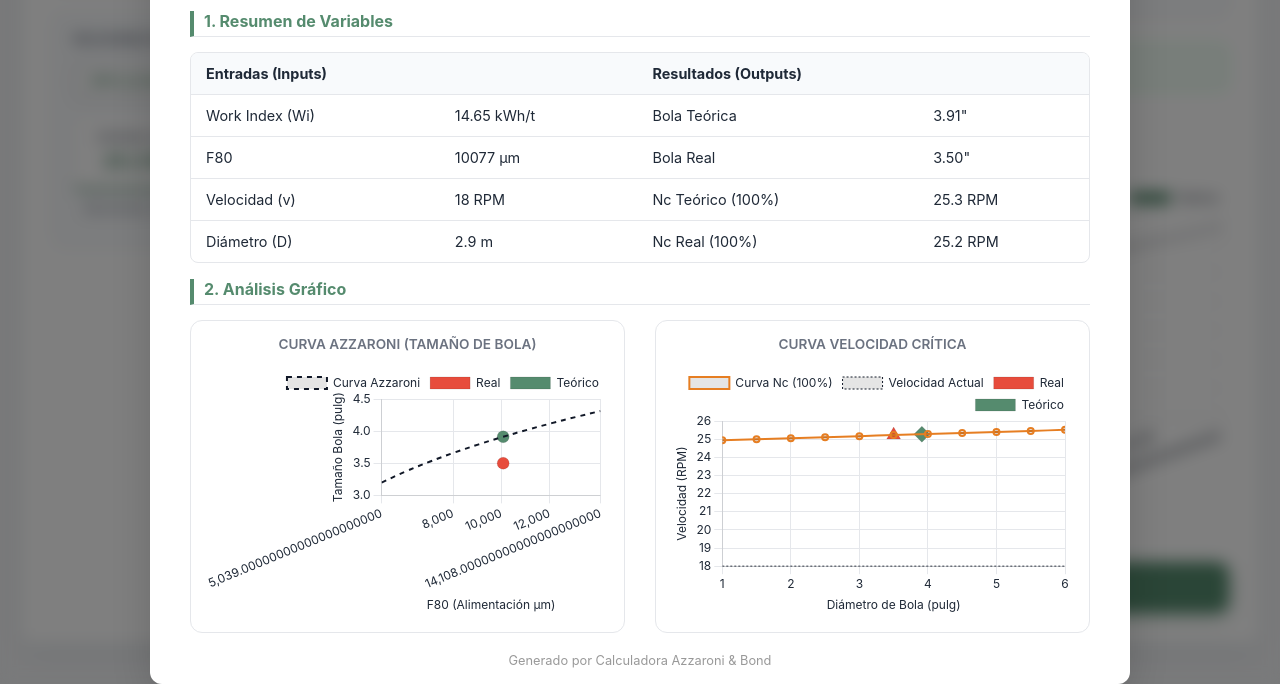
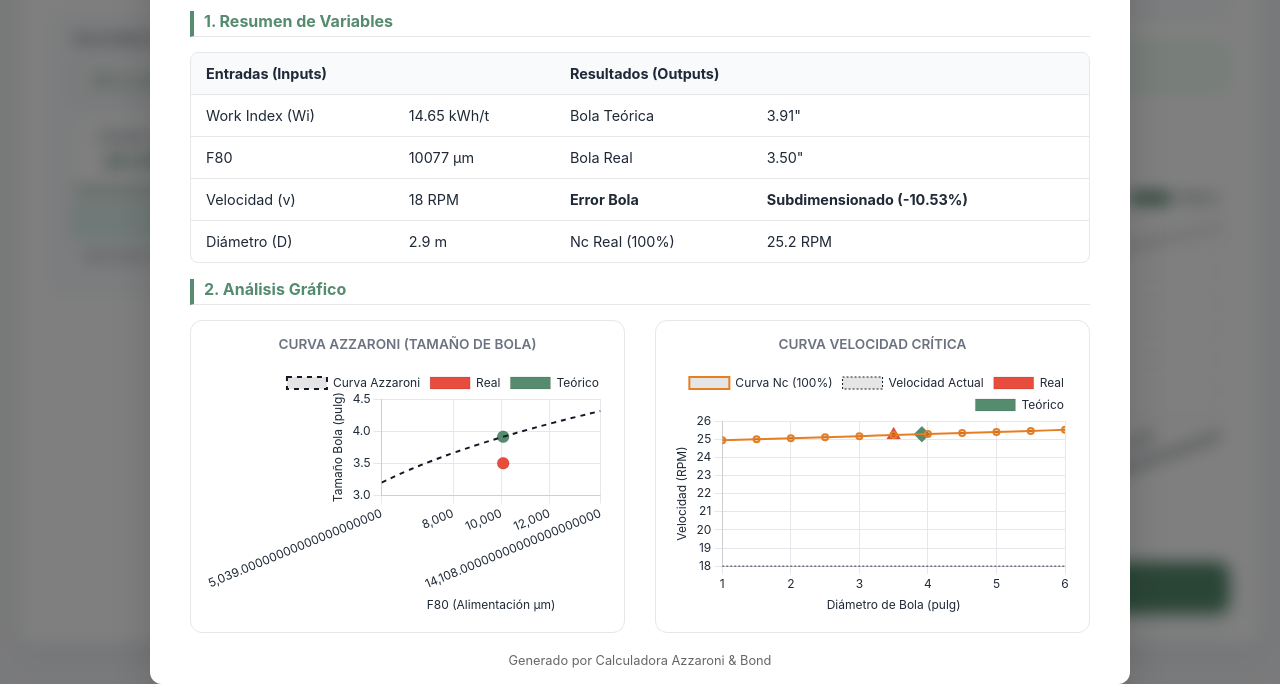
Before and after one commit to renzomozov/Calculadora-ptimizador-de-molienda, a plain HTML site: page index.html in a window 1280 px wide. Both pictures are taken after a click on the button "📄 Generar Reporte". Shown: the part 451-1135 px from the top of the page. Drawn offline with nearby package versions, Linux system fonts and the light colour scheme.

Commit message:
Add files via upload

```diff
--- a/index.html
+++ b/index.html
@@ -65,6 +65,10 @@
                 </div>
             </div>
 
+            <div id="nc-status-container" class="nc-status">
+                Calculando desviación...
+            </div>
+
             <p class="note-text" id="nc-note-text">Mostrando valores al 100% de la Velocidad Crítica.</p>
         </div>
     </div>
@@ -119,8 +123,8 @@
                     </div>
                     <div class="input-group">
                         <label>Wi Calculado</label>
-                        <div class="input-wrapper">
-                            <input type="text" id="wi-calculated-result" disabled class="disabled-input">
+                        <div class="input-wrapper result-highlight">
+                            <input type="text" id="wi-calculated-result" disabled value="0.00">
                         </div>
                     </div>
                 </div>
@@ -201,6 +205,7 @@
 
             <div class="report-section">
                 <h3>2. Análisis Gráfico</h3>
+
                 <div class="report-charts-grid">
                     <div class="report-chart-box">
                         <h4>Curva Azzaroni (Tamaño de Bola)</h4>
@@ -217,13 +222,13 @@
                 </div>
             </div>
 
-            <div class="print-footer" style="display:none; text-align:center; font-size:0.8rem; color:#999; margin-top:20px;">
+            <div class="print-footer" style="display:none; margin-top:20px; text-align:center; font-size:0.8rem; color:#666;">
                 Generado por Calculadora Azzaroni & Bond
             </div>
         </div>
 
         <div class="modal-footer">
-            <button class="btn-print" onclick="window.print()">🖨️ Imprimir Reporte</button>
+            <button class="btn-print" onclick="window.print()">🖨️ Imprimir</button>
             <button class="btn-secondary" onclick="window.closeReport()">Cerrar</button>
         </div>
     </div>
--- a/script.js
+++ b/script.js
@@ -1,5 +1,6 @@
 window.addEventListener('load', function() {
 
+    // --- VARIABLES GLOBALES ---
     let currentWiMode = 'manual';
     let currentChartMode = 'azzaroni';
     let currentNcFactor = 1.0;
@@ -7,6 +8,7 @@ window.addEventListener('load', function() {
     let reportChart1 = null;
     let reportChart2 = null;
 
+    // --- CONFIGURACIÓN TEMA ---
     const toggleBtn = document.getElementById('theme-toggle');
     const themeIcon = toggleBtn.querySelector('.theme-icon');
 
@@ -29,12 +31,16 @@ window.addEventListener('load', function() {
         calculateAll();
     });
 
+    // Configuración base Chart.js
     Chart.defaults.font.family = "'Inter', sans-serif";
 
+    // Listeners Inputs
     const inputs = document.querySelectorAll('input');
     inputs.forEach(input => {
         input.addEventListener('input', calculateAll);
     });
+
+    // --- FUNCIONES GLOBALES ---
 
     window.setWiMode = function(mode) {
         currentWiMode = mode;
@@ -69,8 +75,9 @@ window.addEventListener('load', function() {
         document.querySelector('.print-footer').style.display = 'none';
     }
 
-    // --- GENERAR REPORTE ---
+    // --- GENERAR REPORTE (MODIFICADO) ---
     window.generateReport = function() {
+        // Recoger datos
         let v = parseFloat(document.getElementById('v').value);
         let D = parseFloat(document.getElementById('d').value);
         let db_real = parseFloat(document.getElementById('db-real').value);
@@ -84,6 +91,7 @@ window.addEventListener('load', function() {
             F80 = parseFloat(document.getElementById('f80-calc').value);
         }
 
+        // Recalcular para el reporte
         let numerator = 6.3 * Math.pow(F80, 0.29) * Math.pow(Wi, 0.4);
         let denominator = Math.pow((v * D), 0.25);
         let db_in_theo = (numerator / denominator) / 25.4;
@@ -94,31 +102,61 @@ window.addEventListener('load', function() {
         let nc_theo = (76.6 / Math.sqrt(D_ft - d_ft_theo)) * currentNcFactor;
         let nc_real = (76.6 / Math.sqrt(D_ft - d_ft_real)) * currentNcFactor;
 
+        // Calcular error bola
+        let errorPercent = ((db_real - db_in_theo) / db_in_theo) * 100;
+        let errorLabel = "";
+        let errorClass = "";
+        if (Math.abs(errorPercent) < 5) errorLabel = `Óptimo (${errorPercent.toFixed(2)}%)`;
+        else if (errorPercent > 0) errorLabel = `Sobredimensionado (+${errorPercent.toFixed(2)}%)`;
+        else errorLabel = `Subdimensionado (${errorPercent.toFixed(2)}%)`;
+
+        // Llenar tabla
         let tbody = document.getElementById('report-table-body');
         tbody.innerHTML = `
-            <tr><td>Work Index (Wi)</td><td>${Wi.toFixed(2)} kWh/t</td> <td>Bola Teórica</td><td>${db_in_theo.toFixed(2)}"</td></tr>
-            <tr><td>F80</td><td>${F80} μm</td> <td>Bola Real</td><td>${db_real.toFixed(2)}"</td></tr>
-            <tr><td>Velocidad (v)</td><td>${v} RPM</td> <td>Nc Teórico (${(currentNcFactor*100).toFixed(0)}%)</td><td>${nc_theo.toFixed(1)} RPM</td></tr>
-            <tr><td>Diámetro (D)</td><td>${D} m</td> <td>Nc Real (${(currentNcFactor*100).toFixed(0)}%)</td><td>${nc_real.toFixed(1)} RPM</td></tr>
+            <tr>
+                <td>Work Index (Wi)</td>
+                <td>${Wi.toFixed(2)} kWh/t</td>
+                <td>Bola Teórica</td>
+                <td>${db_in_theo.toFixed(2)}"</td>
+            </tr>
+            <tr>
+                <td>F80</td>
+                <td>${F80} μm</td>
+                <td>Bola Real</td>
+                <td>${db_real.toFixed(2)}"</td>
+            </tr>
+            <tr>
+                <td>Velocidad (v)</td>
+                <td>${v} RPM</td>
+                <td><strong>Error Bola</strong></td>
+                <td><strong>${errorLabel}</strong></td>
+            </tr>
+            <tr>
+                <td>Diámetro (D)</td>
+                <td>${D} m</td>
+                <td>Nc Real (${(currentNcFactor*100).toFixed(0)}%)</td>
+                <td>${nc_real.toFixed(1)} RPM</td>
+            </tr>
         `;
 
-        // MOSTRAR MODAL
+        // Mostrar Modal
         document.getElementById('report-modal').classList.remove('hidden');
         document.querySelector('.print-footer').style.display = 'block';
 
-        // Determinar colores para el reporte (usamos un gris neutro oscuro para impresión limpia)
-        const isDark = document.body.getAttribute('data-theme') === 'dark';
-        const labelColor = isDark ? '#94a3b8' : '#1f2937';
-        const gridColor = isDark ? '#334155' : '#e5e7eb';
-        const primaryColor = isDark ? '#60a5fa' : '#558b6e';
+        // Configurar colores para reporte (usar gris oscuro para impresión limpia)
+        const textColor = '#1f2937';
+        const gridColor = '#e5e7eb';
+        const primaryColor = '#558b6e';
 
+        // Destruir gráficos viejos del reporte y crear nuevos
         if (reportChart1) reportChart1.destroy();
         let ctx1 = document.getElementById('reportChartAzzaroni').getContext('2d');
-        reportChart1 = new Chart(ctx1, getChartConfig('azzaroni', F80, Wi, v, D, db_in_theo, db_real, nc_theo, nc_real, false, labelColor, gridColor, primaryColor));
+        // enableAnimation = false para que se vean al imprimir
+        reportChart1 = new Chart(ctx1, getChartConfig('azzaroni', F80, Wi, v, D, db_in_theo, db_real, nc_theo, nc_real, false, textColor, gridColor, primaryColor));
 
         if (reportChart2) reportChart2.destroy();
         let ctx2 = document.getElementById('reportChartSpeed').getContext('2d');
-        reportChart2 = new Chart(ctx2, getChartConfig('speed', F80, Wi, v, D, db_in_theo, db_real, nc_theo, nc_real, false, labelColor, gridColor, primaryColor));
+        reportChart2 = new Chart(ctx2, getChartConfig('speed', F80, Wi, v, D, db_in_theo, db_real, nc_theo, nc_real, false, textColor, gridColor, primaryColor));
     }
 
     // --- FUNCIÓN DE CÁLCULO PRINCIPAL ---
@@ -176,8 +214,30 @@ window.addEventListener('load', function() {
         document.getElementById('nc-theo-val').innerText = nc_theo_display.toFixed(1) + " RPM";
         document.getElementById('nc-real-val').innerText = nc_real_display.toFixed(1) + " RPM";
 
+        // CALCULO ERROR NC
+        updateNcStatus(nc_theo_display, nc_real_display);
+
         updateStatus(db_in_theo, db_real_inch);
         updateChart(F80, Wi, v, D_meters, db_in_theo, db_real_inch, nc_theo_display, nc_real_display, primaryColor);
+    }
+
+    function updateNcStatus(theo, real) {
+        let diffPercent = ((real - theo) / theo) * 100;
+        let msg = "", color = "", border = "", bg = "";
+
+        if (Math.abs(diffPercent) < 0.5) {
+            msg = "✓ Velocidades alineadas"; color = "#10b981"; border = "rgba(16, 185, 129, 0.3)"; bg = "rgba(16, 185, 129, 0.1)";
+        } else if (diffPercent > 0) {
+            msg = `⚠ Nc Real mayor (+${diffPercent.toFixed(2)}%)`; color = "#e67e22"; border = "rgba(230, 126, 34, 0.3)"; bg = "rgba(230, 126, 34, 0.1)";
+        } else {
+            msg = `⚠ Nc Real menor (${diffPercent.toFixed(2)}%)`; color = "#ef4444"; border = "rgba(239, 68, 68, 0.3)"; bg = "rgba(239, 68, 68, 0.1)";
+        }
+
+        const ncStatusDiv = document.getElementById('nc-status-container');
+        ncStatusDiv.innerText = msg;
+        ncStatusDiv.style.color = color;
+        ncStatusDiv.style.borderColor = border;
+        ncStatusDiv.style.backgroundColor = bg;
     }
 
     function updateStatus(teorico, real) {
@@ -204,15 +264,15 @@ window.addEventListener('load', function() {
     }
 
     function getChartConfig(type, F80, Wi, v, D_meters, db_theo, db_real, nc_theo, nc_real, enableAnimation = true, forceLabel = null, forceGrid = null, forcePrimary = null) {
+        let labels = [], datasets = [], xTitle = "", yTitle = "";
 
         const isDark = document.body.getAttribute('data-theme') === 'dark';
+        const labelColor = forceLabel || (isDark ? '#94a3b8' : '#1f2937');
+        const gridLineColor = forceGrid || (isDark ? '#334155' : '#e5e7eb');
+        const lineColor = isDark ? '#d1d5db' : '#111827';
+        const primaryPointColor = forcePrimary || (isDark ? '#60a5fa' : '#558b6e');
 
-        const labelColor = forceLabel || (isDark ? '#94a3b8' : '#1f2937');
-        const gridColor = forceGrid || (isDark ? '#334155' : '#e5e7eb');
-        const pointColor = forcePrimary || (isDark ? '#60a5fa' : '#558b6e');
-        const curveColor = isDark ? '#cbd5e1' : '#111827';
-
-        let labels = [], datasets = [], xTitle = "", yTitle = "";
+        const effectiveLineColor = forceLabel ? '#111827' : lineColor; // Si forzamos label (impresion), forzamos linea oscura
 
         if (type === 'azzaroni') {
             xTitle = "F80 (Alimentación μm)";
@@ -227,9 +287,9 @@ window.addEventListener('load', function() {
                 dataCurve.push(y_in);
             }
             datasets = [
-                { label: 'Curva Azzaroni', data: dataCurve, borderColor: curveColor, borderWidth: 2, pointRadius: 0, tension: 0.4, borderDash: [5, 5] },
+                { label: 'Curva Azzaroni', data: dataCurve, borderColor: effectiveLineColor, borderWidth: 2, pointRadius: 0, tension: 0.4, borderDash: [5, 5] },
                 { label: 'Real', data: [{x: F80, y: db_real}], backgroundColor: '#e74c3c', pointRadius: 6, type: 'scatter' },
-                { label: 'Teórico', data: [{x: F80, y: db_theo}], backgroundColor: pointColor, pointRadius: 6, type: 'scatter' }
+                { label: 'Teórico', data: [{x: F80, y: db_theo}], backgroundColor: primaryPointColor, pointRadius: 6, type: 'scatter' }
             ];
         } else {
             xTitle = "Diámetro de Bola (pulg)";
@@ -245,9 +305,9 @@ window.addEventListener('load', function() {
             }
             datasets = [
                 { label: `Curva Nc (${(currentNcFactor*100).toFixed(0)}%)`, data: dataNcCurve, borderColor: '#e67e22', borderWidth: 2, tension: 0.4 },
-                { label: 'Velocidad Actual', data: dataOper, borderColor: curveColor, borderWidth: 1, borderDash: [2, 2], pointRadius: 0 },
+                { label: 'Velocidad Actual', data: dataOper, borderColor: effectiveLineColor, borderWidth: 1, borderDash: [2, 2], pointRadius: 0 },
                 { label: 'Real', data: [{x: db_real, y: nc_real}], backgroundColor: '#e74c3c', pointRadius: 8, pointStyle: 'triangle', type: 'scatter' },
-                { label: 'Teórico', data: [{x: db_theo, y: nc_theo}], backgroundColor: pointColor, pointRadius: 8, pointStyle: 'rectRot', type: 'scatter' }
+                { label: 'Teórico', data: [{x: db_theo, y: nc_theo}], backgroundColor: primaryPointColor, pointRadius: 8, pointStyle: 'rectRot', type: 'scatter' }
             ];
         }
 
@@ -272,12 +332,12 @@ window.addEventListener('load', function() {
                         title: { display: true, text: xTitle, color: labelColor },
                         min: labels[0],
                         max: labels[labels.length-1],
-                        grid: { color: gridColor },
+                        grid: { color: gridLineColor },
                         ticks: { color: labelColor }
                     },
                     y: {
                         title: { display: true, text: yTitle, color: labelColor },
-                        grid: { color: gridColor },
+                        grid: { color: gridLineColor },
                         ticks: { color: labelColor }
                     }
                 }
```
Also changed, not shown: style.css (+22 -13 lines).
